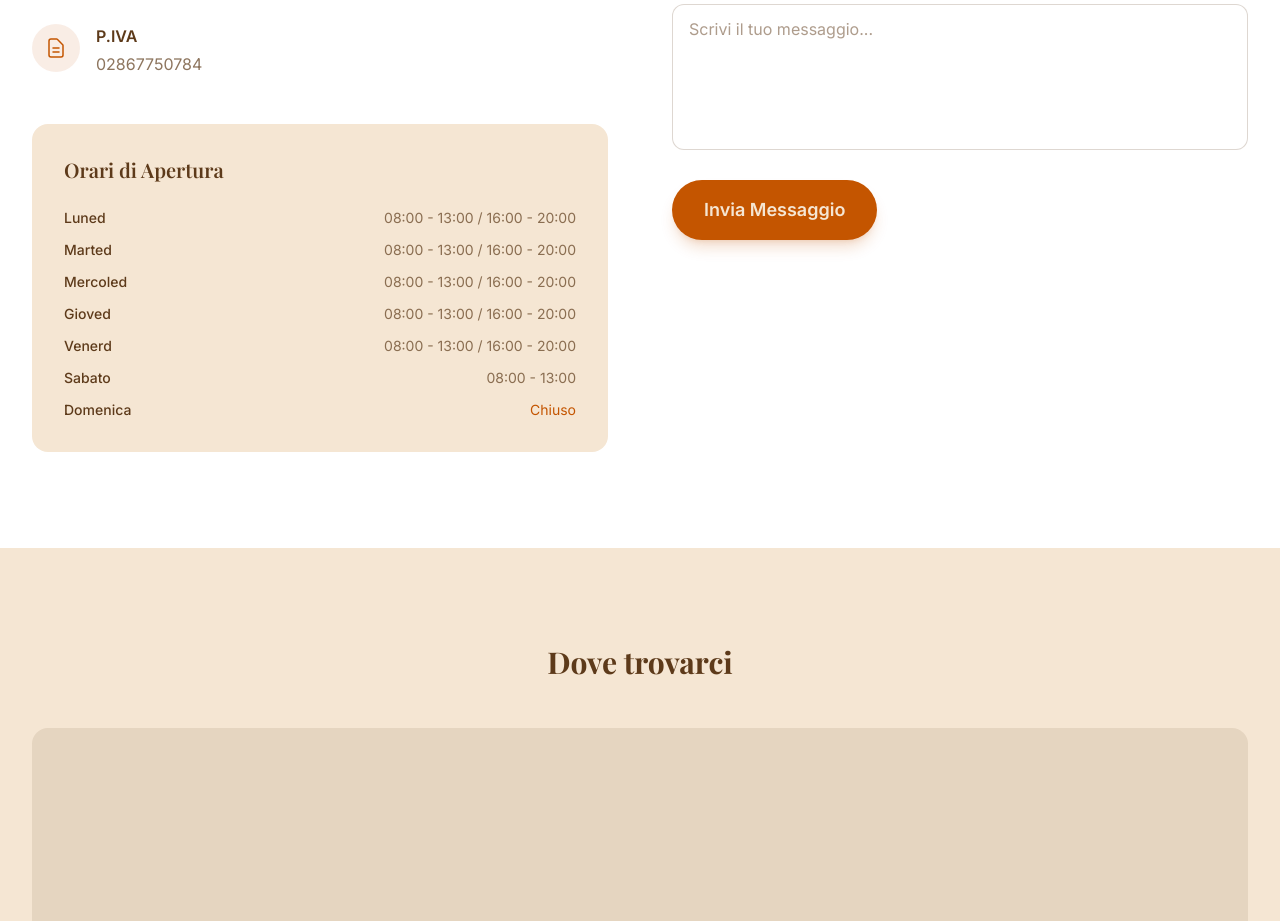
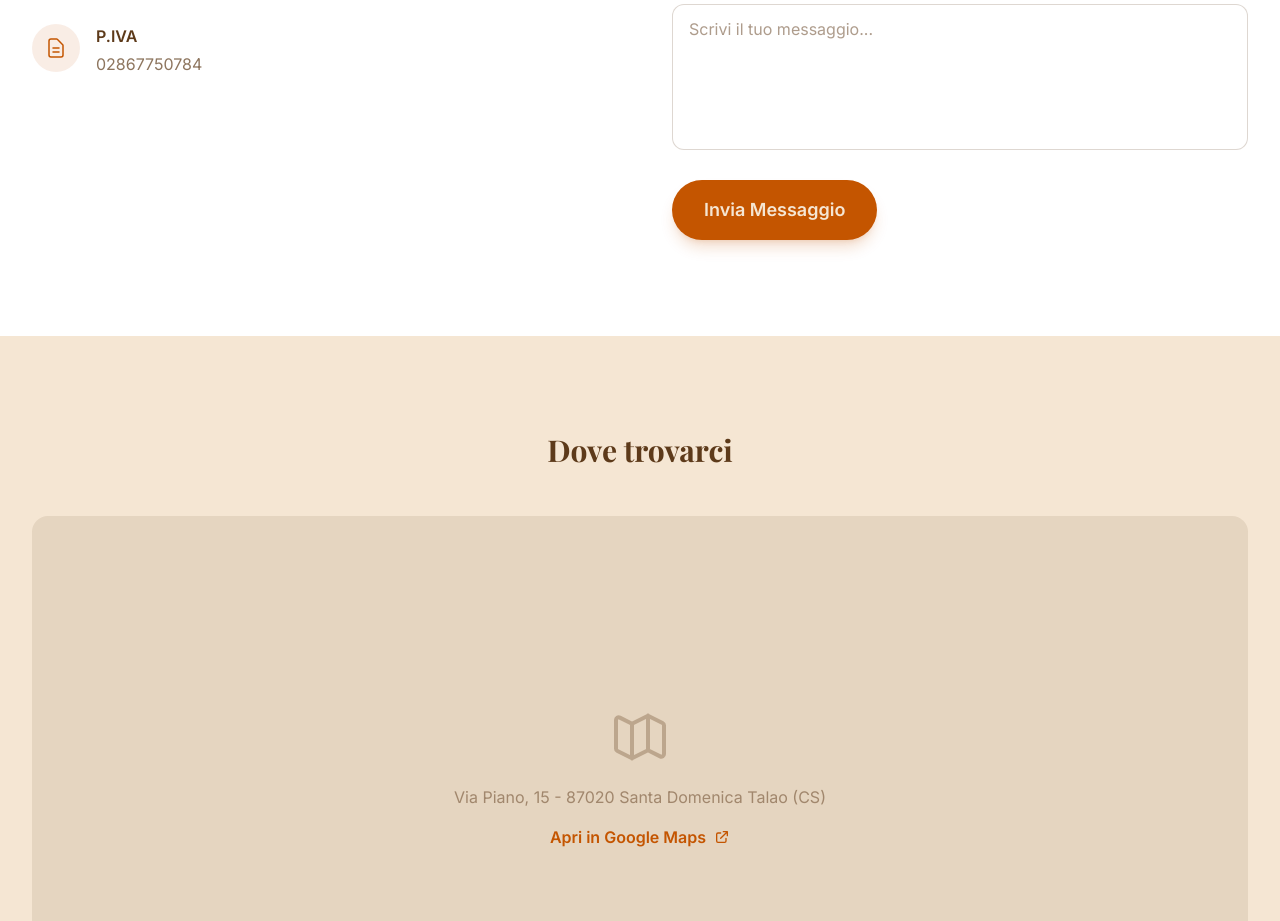
Before and after one commit to Amattra/panemattrasau, a Next.js app: page /contatti in a window 1280 px wide. Shown: the part 853-1774 px from the top of the page. Built offline with nearby package versions, Linux system fonts and the light colour scheme; a web font is replaced by a local one.

Commit message:
Remove opening hours table from contatti page

```diff
--- a/src/app/contatti/page.tsx
+++ b/src/app/contatti/page.tsx
@@ -49,15 +49,6 @@ const contactInfo = [
   },
 ];
 
-const openingHours = [
-  { day: "Luned", hours: "08:00 - 13:00 / 16:00 - 20:00" },
-  { day: "Marted", hours: "08:00 - 13:00 / 16:00 - 20:00" },
-  { day: "Mercoled", hours: "08:00 - 13:00 / 16:00 - 20:00" },
-  { day: "Gioved", hours: "08:00 - 13:00 / 16:00 - 20:00" },
-  { day: "Venerd", hours: "08:00 - 13:00 / 16:00 - 20:00" },
-  { day: "Sabato", hours: "08:00 - 13:00" },
-  { day: "Domenica", hours: "Chiuso" },
-];
 
 export default function Contatti() {
   return (
@@ -113,20 +104,6 @@ export default function Contatti() {
                 ))}
               </div>
 
-              {/* Opening Hours */}
-              <div className="bg-cream rounded-2xl p-8">
-                <h3 className="font-serif text-xl font-semibold text-brown mb-6">Orari di Apertura</h3>
-                <ul className="space-y-3">
-                  {openingHours.map((item) => (
-                    <li key={item.day} className="flex justify-between text-sm">
-                      <span className="font-medium text-brown">{item.day}</span>
-                      <span className={item.hours === "Chiuso" ? "text-terracotta" : "text-brown/70"}>
-                        {item.hours}
-                      </span>
-                    </li>
-                  ))}
-                </ul>
-              </div>
             </div>
 
             {/* Contact Form */}
```
